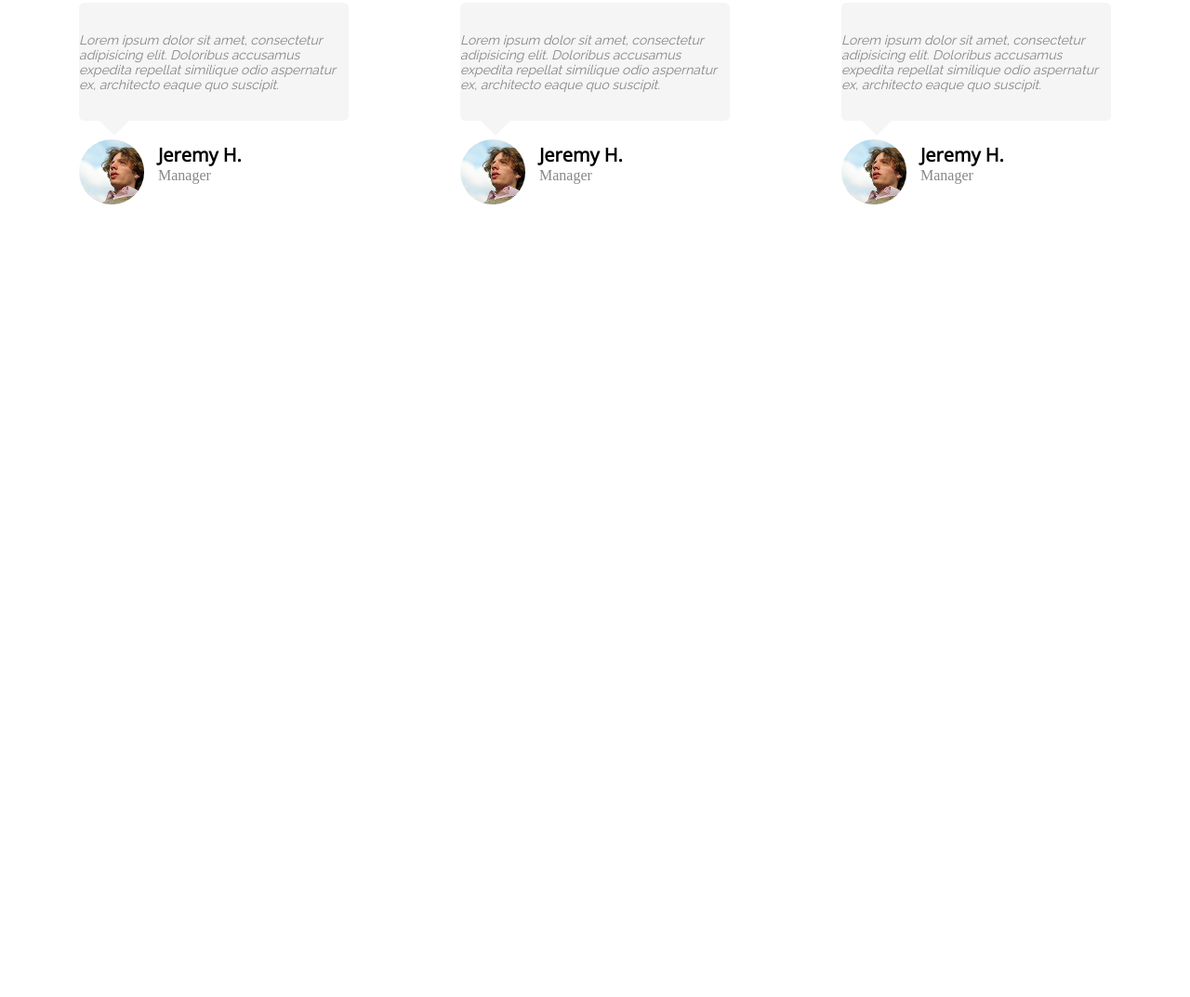
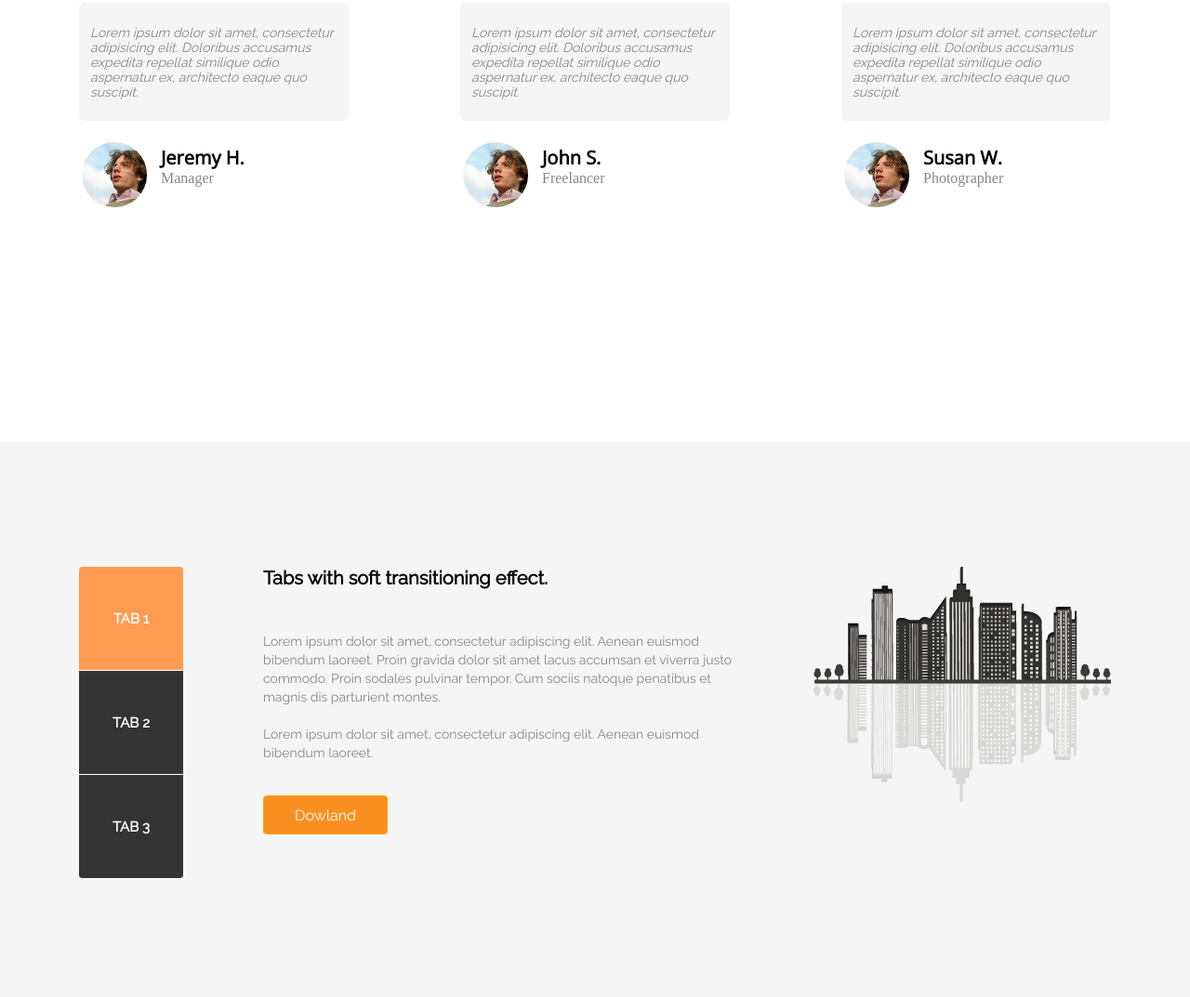
Before and after one commit to glebkrivenko/lesson-6, a plain HTML site: page lesson6/index.html in a window 1280 px wide. Shown: the part 2932-4005 px from the top of the page at 93% size. Before the commit the page ends 3717 px from the top, so only its background shows below. Drawn offline with nearby package versions, Linux system fonts and the light colour scheme.

Commit message:
Add files via upload

```diff
--- a/lesson6/index.html
+++ b/lesson6/index.html
@@ -68,17 +68,6 @@
       </div>
     </div>
   </footer>
-
-
-
-
-
-
-
-
-
-
-
   <div class="awesome">
     <div class="header">
       <h1>WHY THIS IS AWESOME</h1>
@@ -184,7 +173,7 @@
     </header>
     <section class="comments">
       <div class="ipsum">
-        <p class="elit elit__trg font-color_gray">Lorem ipsum dolor sit amet, consectetur adipisicing elit. Doloribus
+        <p class="elit ipsum__trg font-color_gray">Lorem ipsum dolor sit amet, consectetur adipisicing elit. Doloribus
           accusamus
           expedita repellat
           similique odio
@@ -198,7 +187,7 @@
         </div>
       </div>
       <div class="ipsum">
-        <p class="elit elit__trg font-color_gray">Lorem ipsum dolor sit amet, consectetur adipisicing elit. Doloribus
+        <p class="elit ipsum__trg font-color_gray">Lorem ipsum dolor sit amet, consectetur adipisicing elit. Doloribus
           accusamus
           expedita repellat
           similique odio
@@ -206,13 +195,13 @@
         <div class="tripic">
           <div class="avatar"></div>
           <div class="fork">
-            <h3 class="jeremy">Jeremy H.</h3>
-            <p class="manager font-color_gray">Manager</p>
+            <h3 class="jeremy">John S.</h3>
+            <p class="manager font-color_gray">Freelancer</p>
           </div>
         </div>
       </div>
       <div class="ipsum">
-        <p class="elit elit__trg font-color_gray">Lorem ipsum dolor sit amet, consectetur adipisicing elit. Doloribus
+        <p class="elit ipsum__trg font-color_gray">Lorem ipsum dolor sit amet, consectetur adipisicing elit. Doloribus
           accusamus
           expedita repellat
           similique odio
@@ -220,13 +209,42 @@
         <div class="tripic">
           <div class="avatar"></div>
           <div class="fork">
-            <h3 class="jeremy">Jeremy H.</h3>
-            <p class="manager font-color_gray">Manager</p>
+            <h3 class="jeremy">Susan W.</h3>
+            <p class="manager font-color_gray">Photographer</p>
           </div>
         </div>
       </div>
     </section>
   </article>
+  <article class="effect">
+    <section class="soft">
+      <div class="tabs">
+        <div class="billboard billboard-orange">
+          <h3 class="billboard__tatle">TAB 1</h3>
+        </div>
+        <div class="billboard ">
+          <h3 class="billboard__tatle">TAB 2</h3>
+        </div>
+        <div class="billboard billboard-border">
+          <h3 class="billboard__tatle ">TAB 3</h3>
+        </div>
+      </div>
+      <div class="bard">
+        <h2 class="transit">Tabs with soft transitioning effect.</h2>
+        <p class="dolor">Lorem ipsum dolor sit amet, consectetur adipiscing elit. Aenean euismod bibendum laoreet.
+          Proin
+          gravida dolor sit amet
+          lacus accumsan et viverra justo commodo. Proin sodales pulvinar tempor. Cum sociis natoque penatibus et
+          magnis dis
+          parturient montes.<br><br>Lorem ipsum dolor sit amet, consectetur adipiscing elit. Aenean euismod bibendum
+          laoreet.</p>
+
+        <button class="btn">Dowland</button>
+      </div>
+      <div class="tower"></div>
+    </section>
+  </article>
+
 </body>
 
 </html>
--- a/lesson6/style.css
+++ b/lesson6/style.css
@@ -320,7 +320,7 @@
 .saying {
   width: 100%;
   max-width: 1400px;
-  height: 900px;
+  height: 590px;
   margin: 107px auto;
   background-color: white;
 }
@@ -354,11 +354,13 @@
   margin: 0 auto;
 }
 .elit {
+  padding: 12px;
   width: 290px;
   height: 127px;
   background-color: rgba(245, 245, 245, 1);
 }
 .tripic {
+  padding: 3px;
   display: flex;
   align-items: center;
 }
@@ -368,7 +370,7 @@
   height: 70px;
   background-image: url(images/avatar2.png);
 }
-.elit__trg {
+.ipsum__trg {
   position: relative;
   background: #f5f5f5;
   border-radius: 0.4em;
@@ -402,3 +404,78 @@
 .font-color_gray {
   color: #86878b;
 }
+
+.effect {
+  width: 100%;
+  max-width: 1400px;
+  height: 598px;
+  background-color: #f5f5f5;
+}
+.soft {
+  display: flex;
+  justify-content: space-between;
+  width: 1110px;
+  margin: 0px auto;
+}
+.tabs {
+  margin-top: 135px;
+}
+.billboard {
+  display: flex;
+  justify-content: center;
+  align-items: center;
+  width: 112px;
+  height: 112px;
+  background: #333333;
+  border-bottom: 1px solid white;
+}
+.billboard-orange {
+  background: #ff9b51;
+  border-radius: 4px 4px 0px 0px;
+}
+.billboard-border {
+  border-radius: 0px 0px 4px 4px;
+}
+.billboard__tatle {
+  font-size: 15px;
+  font-family: "Raleway", sans-serif;
+  color: #ffffff;
+}
+.bard {
+  margin-top: 135px;
+}
+.transit {
+  padding-bottom: 70px;
+  width: 374px;
+  height: 23px;
+  font-size: 20px;
+  font-family: "Raleway", sans-serif;
+  color: rbga(0, 0, 0, 1);
+}
+.dolor {
+  width: 506px;
+  height: 146px;
+  font-size: 14px;
+  line-height: 20px;
+  font-family: "Raleway", sans-serif;
+  color: #86878b;
+}
+.btn {
+  margin-top: 30px;
+  width: 134px;
+  height: 42px;
+  font-size: 1rem;
+  font-family: "Raleway", sans-serif;
+  color: #ffffff;
+  border: 1px solid orange;
+  background-color: #fa8f21;
+  border-radius: 4px;
+  outline: none;
+  cursor: pointer;
+}
+.tower {
+  margin-top: 135px;
+  background: url(images/image2222.png);
+  width: 320px;
+  height: 253px;
+}
```
Also changed, not shown: lesson6/images/image21.svg (added), lesson6/images/image2222.png (added).
